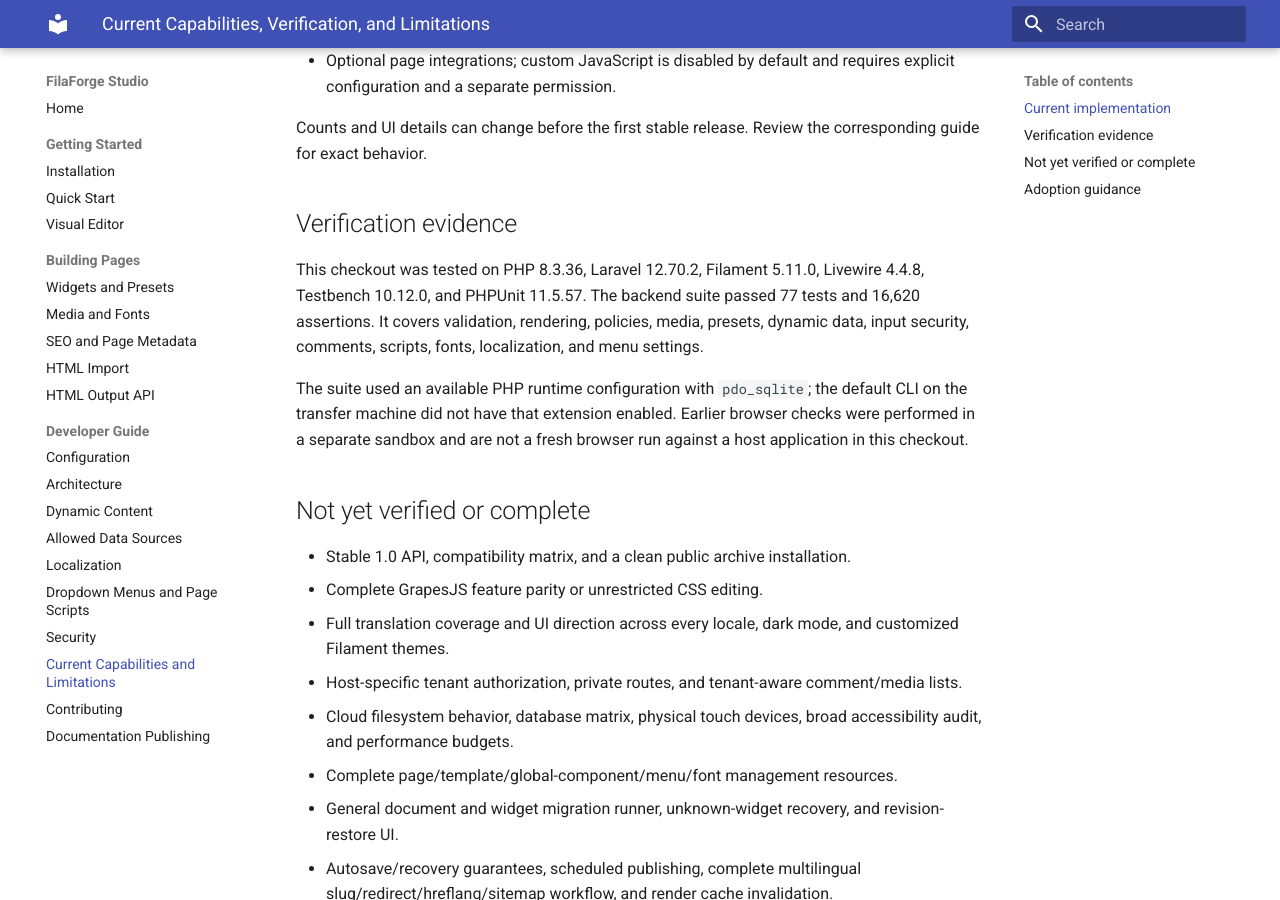
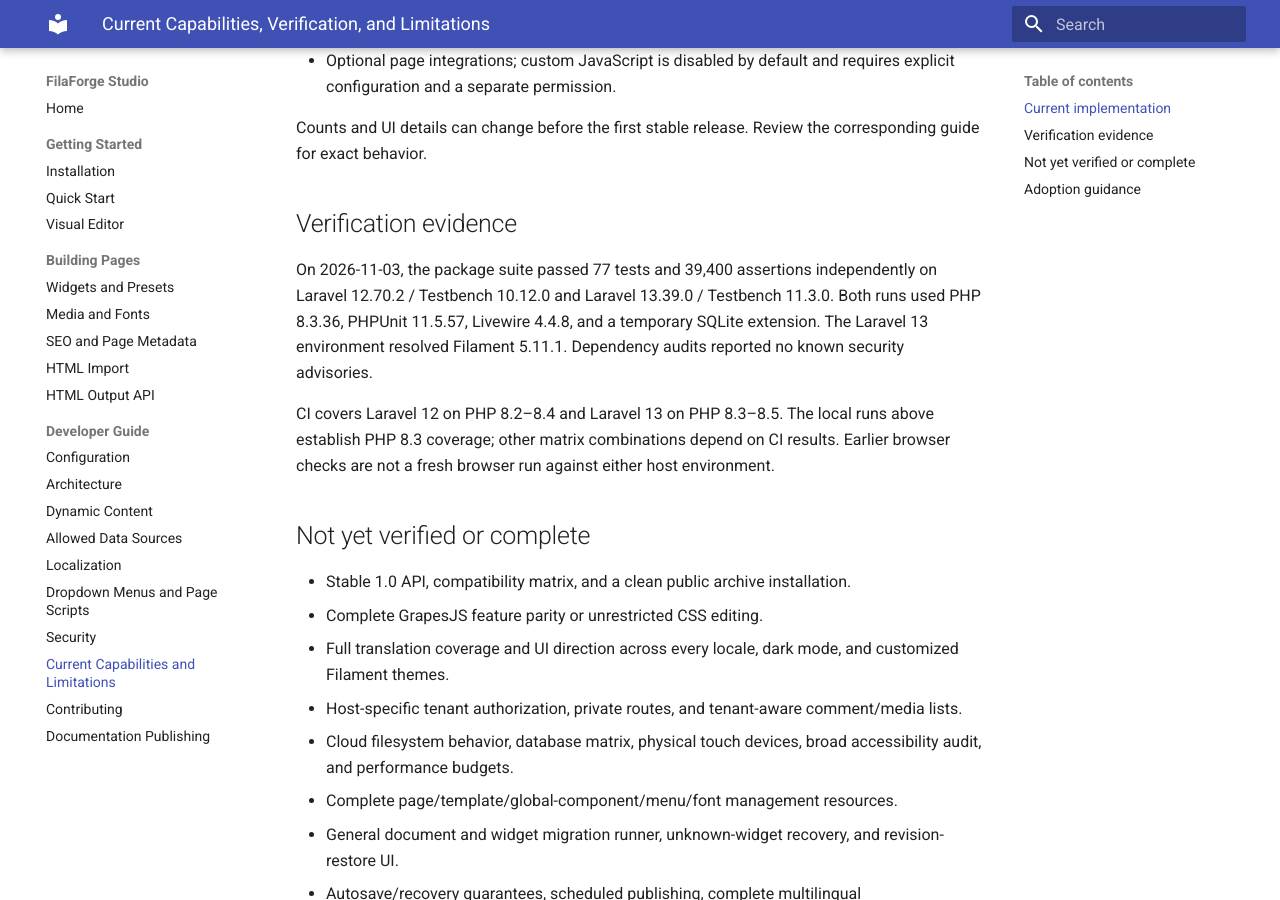
Before and after one commit to dehnavi/filaforge-studio, an MkDocs documentation site: the page built from docs/limitations.md, in a window 1280 px wide and 900 px high, scrolled down 696 px. Built offline with MkDocs 1.6.1 and Material for MkDocs 9.7.7, drawn with Linux system fonts in a browser that asks for light colours.

Commit message:
feat(compatibility): support Laravel 13 and complete package hardening

```diff
--- a/composer.json
+++ b/composer.json
@@ -20,7 +20,7 @@
     "require": {
         "php": "^8.2",
         "filament/filament": "^5.0",
-        "illuminate/support": "^12.0",
+        "illuminate/support": "^12.0 || ^13.0",
         "ext-dom": "*",
         "ext-fileinfo": "*",
         "ext-gd": "*",
@@ -28,7 +28,7 @@
         "symfony/html-sanitizer": "^7.0"
     },
     "require-dev": {
-        "orchestra/testbench": "^10.0",
+        "orchestra/testbench": "^10.0 || ^11.0",
         "phpunit/phpunit": "^11.0"
     },
     "autoload": {
--- a/docs/limitations.md
+++ b/docs/limitations.md
@@ -23,9 +23,9 @@ Counts and UI details can change before the first stable release. Review the cor
 
 ## Verification evidence
 
-This checkout was tested on PHP 8.3.36, Laravel 12.70.2, Filament 5.11.0, Livewire 4.4.8, Testbench 10.12.0, and PHPUnit 11.5.57. The backend suite passed 77 tests and 16,620 assertions. It covers validation, rendering, policies, media, presets, dynamic data, input security, comments, scripts, fonts, localization, and menu settings.
+On 2026-11-03, the package suite passed 77 tests and 39,400 assertions independently on Laravel 12.70.2 / Testbench 10.12.0 and Laravel 13.39.0 / Testbench 11.3.0. Both runs used PHP 8.3.36, PHPUnit 11.5.57, Livewire 4.4.8, and a temporary SQLite extension. The Laravel 13 environment resolved Filament 5.11.1. Dependency audits reported no known security advisories.
 
-The suite used an available PHP runtime configuration with `pdo_sqlite`; the default CLI on the transfer machine did not have that extension enabled. Earlier browser checks were performed in a separate sandbox and are not a fresh browser run against a host application in this checkout.
+CI covers Laravel 12 on PHP 8.2–8.4 and Laravel 13 on PHP 8.3–8.5. The local runs above establish PHP 8.3 coverage; other matrix combinations depend on CI results. Earlier browser checks are not a fresh browser run against either host environment.
 
 ## Not yet verified or complete
 
```
Also changed, not shown: CHANGELOG.md (+7 -0 lines), CONTRIBUTING.md (+1 -1 lines), README.md (+2 -2 lines), docs/installation.md (+1 -1 lines), 7 other files.
